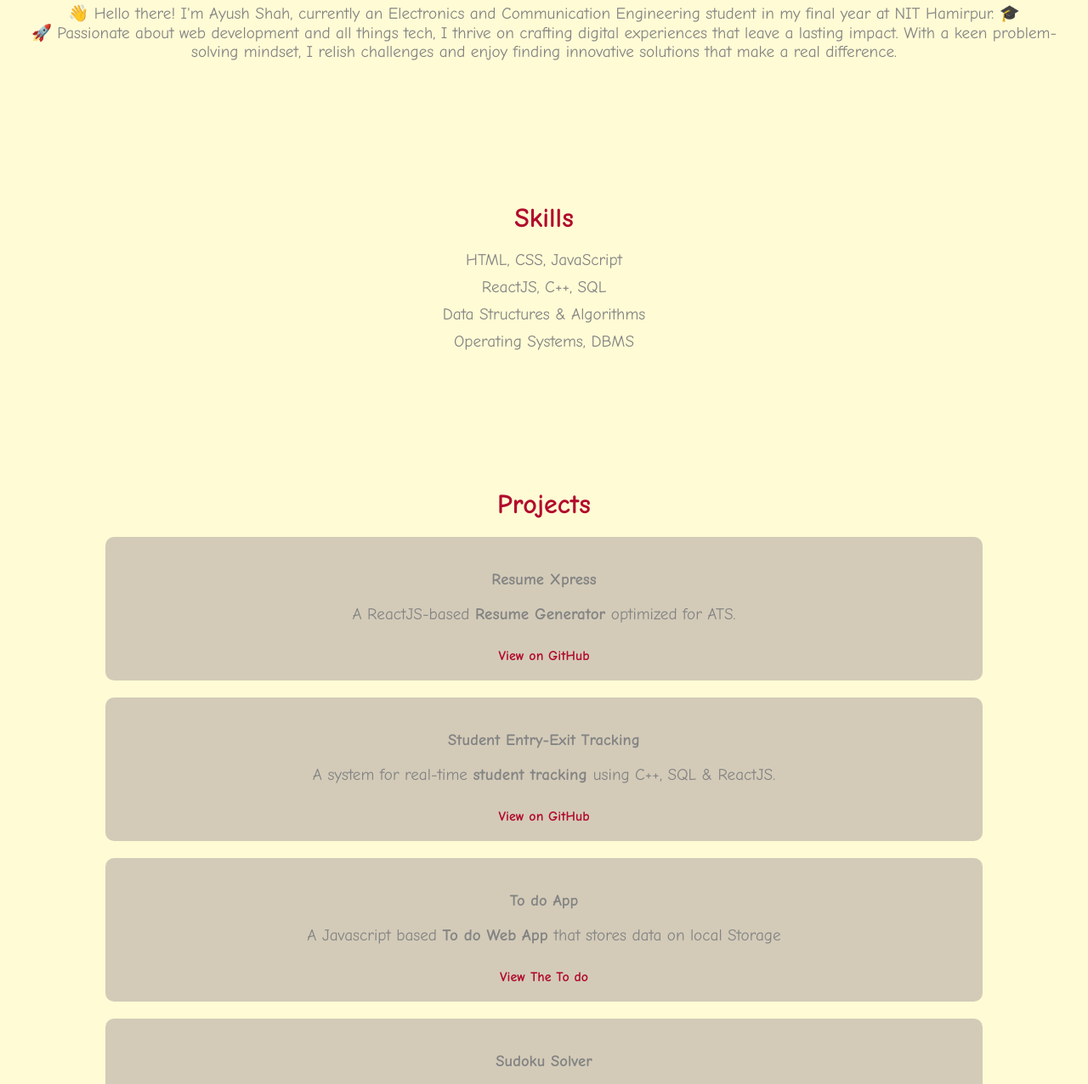
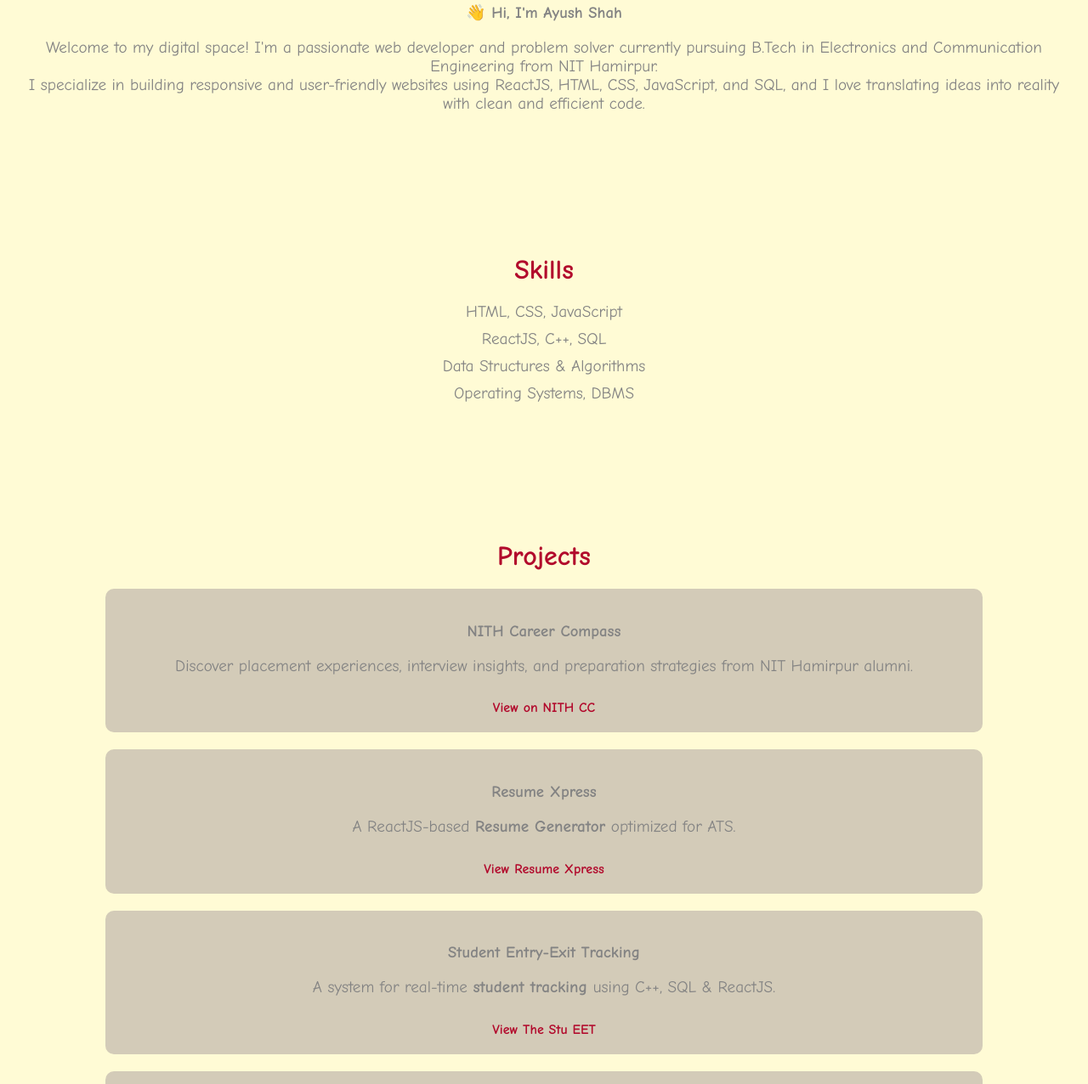
Before and after one commit to MukeshKumarVishwakarma/Portfolio-1, a plain HTML site: page index.html in a window 1280 px wide. Shown: the part 502-1778 px from the top of the page at 85% size. Drawn offline with Linux system fonts and the light colour scheme.

Commit message:
Update Resume and Projects

```diff
--- a/index.html
+++ b/index.html
@@ -15,21 +15,20 @@
                 <li><a href="#skills">Skills</a></li>
                 <li><a href="#projects">Projects</a></li>
                 <li><a href="#contact">Contact</a></li>
-                <li></li>
+                <li><a href="https://drive.google.com/file/d/1tq6g-JKy-J6rXA8ElpCkIsBMN6a57DRT/view?usp=sharing">Resume</a></li>
             </ul>
         </nav>
     </header>
 
     <section>
         <h1>Ayush Shah</h1>
-        <p>Frontend Developer | Competitive Programmer</p>
+        <p>Final Year ECE Undergrad | Web Developer | DSA Enthusiast</p>
     </section>
 
     <section id="about">
         <h2>About Me</h2>
-        <p>👋 Hello there! I'm Ayush Shah, currently an Electronics and Communication Engineering student in my final year at NIT Hamirpur. 🎓
-
-            <br>🚀 Passionate about web development and all things tech, I thrive on crafting digital experiences that leave a lasting impact. With a keen problem-solving mindset, I relish challenges and enjoy finding innovative solutions that make a real difference.</p>
+        <h3>👋 Hi, I'm Ayush Shah</h3>
+        <p>Welcome to my digital space! I'm a passionate web developer and problem solver currently pursuing B.Tech in Electronics and Communication Engineering from NIT Hamirpur. <br> I specialize in building responsive and user-friendly websites using ReactJS, HTML, CSS, JavaScript, and SQL, and I love translating ideas into reality with clean and efficient code.</p>
     </section>
 
     <section id="skills">
@@ -45,14 +44,19 @@
     <section id="projects">
         <h2>Projects</h2>
         <div class="project">
+            <h3>NITH Career Compass</h3>
+            <p>Discover placement experiences, interview insights, and preparation strategies from NIT Hamirpur alumni.</p>
+            <a href="https://nithcc.vercel.app" target="_blank">View on NITH CC</a>
+        </div>
+        <div class="project">
             <h3>Resume Xpress</h3>
             <p>A ReactJS-based <b>Resume Generator</b> optimized for ATS.</p>
-            <a href="https://github.com/Ayush-8055/ResumeXpress-master" target="_blank">View on GitHub</a>
+            <a href="https://nithresume.vercel.app" target="_blank">View Resume Xpress</a>
         </div>
         <div class="project">
             <h3>Student Entry-Exit Tracking</h3>
             <p>A system for real-time <b> student tracking </b> using C++, SQL & ReactJS.</p>
-            <a href="https://github.com/Ayush-8055/Student-Entry-Exit-Tracking" target="_blank">View on GitHub</a>
+            <a href="https://v0-fix-docker-and-vs-code-setup-bwbq07.vercel.app/" target="_blank">View The Stu EET</a>
         </div>
         <div class="project">
             <h3>To do App</h3>
```
